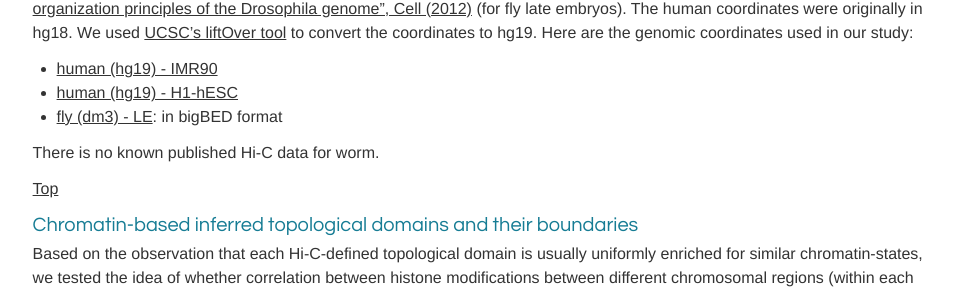
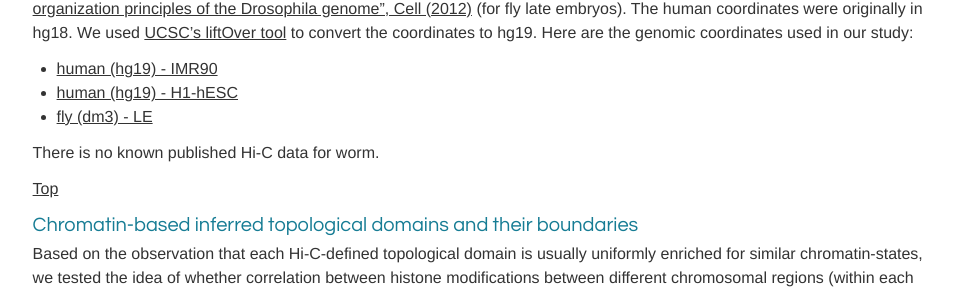
Before and after one commit to parklab/comparative-website, a Jekyll site: the page built from chromatin.md, in a window 1280 px wide and 900 px high, scrolled down 2788 px. Shown: the part 152-445 px from the top of the window, without its empty margins (249-1210 px from the left). Built offline with Jekyll 4.4.1, drawn with Linux system fonts in a browser that asks for light colours; nearby versions of some CDN libraries.

Commit message:
Update chromatin.md

```diff
--- a/chromatin.md
+++ b/chromatin.md
@@ -145,7 +145,7 @@
 
 * [human (hg19) - IMR90](http://compbio.med.harvard.edu/modencode/webpage/hic/IMR90_domains_hg19.bed)
 * [human (hg19) - H1-hESC](http://compbio.med.harvard.edu/modencode/webpage/hic/hESC_domains_hg19.bed)
-* [fly (dm3) - LE](http://compbio.med.harvard.edu/modencode/webpage/hic/HiC_EL.bb): in bigBED format
+* [fly (dm3) - LE](http://compbio.med.harvard.edu/modencode/webpage/hic/HiC_EL.bed)
 
 There is no known published Hi-C data for worm.
 
```
